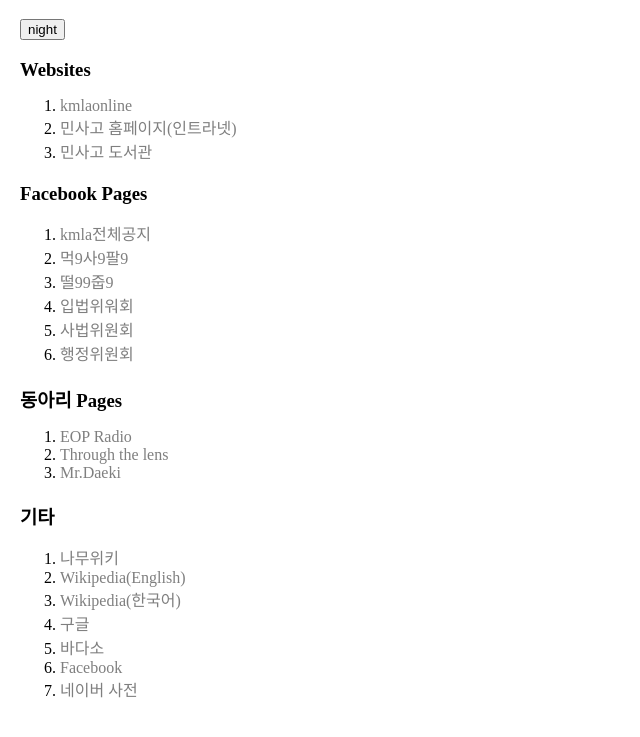
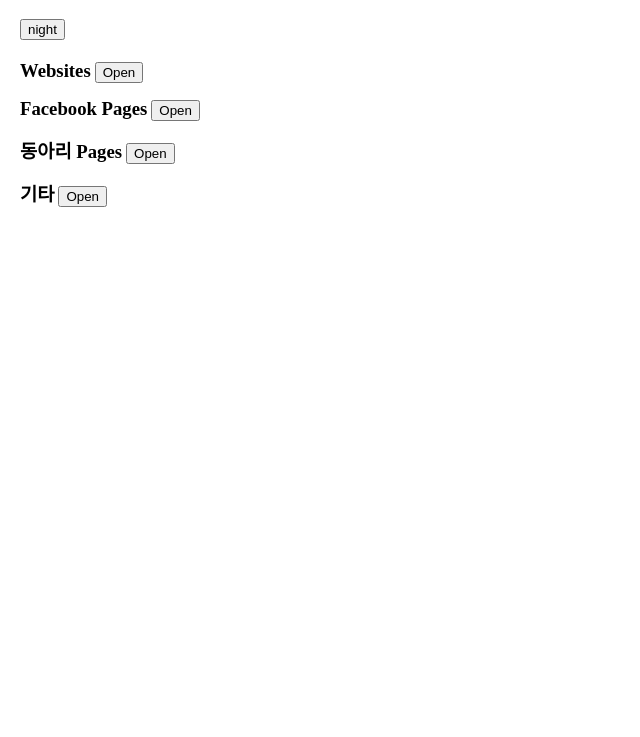
Before and after one commit to dk040106/kmla_sites, a plain HTML site: page index.html in a window 1280 px wide. Shown: the part 61-798 px from the top of the page, without its empty margins (0-640 px from the left). Drawn offline with Linux system fonts and the light colour scheme.

Commit message:
목록을 접고 펼 수 있게 함

```diff
--- a/effect.js
+++ b/effect.js
@@ -1,6 +1,14 @@
-window.onload=function(){
+window.onload = function(){
   var con1 = document.getElementById("day");
   con1.style.display = 'none';
+  var divsToHide = document.getElementsByClassName("div1");
+  for(var i = 0; i < divsToHide.length; i++){
+      divsToHide[i].style.display = "none";
+  }
+  var divsToHide = document.getElementsByClassName("close");
+  for(var i = 0; i < divsToHide.length; i++){
+      divsToHide[i].style.display = "none";
+  }
 }
 function doDisplay1(){
     var con1 = document.getElementById("day");
@@ -22,10 +30,96 @@ function doDisplay2(){
 
   if(con2.style.display=='none'){
       con2.style.display = 'block';
-  }else{
+  }
+  else{
       con2.style.display = 'none';
       con1.style.display = 'block';
       document.body.style.backgroundColor = 'black';
       document.body.style.color = 'white';
   }
 }
+
+function showNhideDis1() {
+  con1 = document.getElementById("dis1");
+  con2 = document.getElementById("open1");
+  con3 = document.getElementById("close1");
+
+  if(con1.style.display == 'block'){
+    con1.style.display = 'none';
+  }
+  else {
+    con1.style.display = 'block';
+  }
+
+  if(con2.style.display == 'none'){
+      con2.style.display = 'inline';
+      con3.style.display = 'none';
+  }
+  else{
+      con2.style.display = 'none';
+      con3.style.display = 'inline';
+  }
+}
+function showNhideDis2() {
+  con1 = document.getElementById("dis2");
+  con2 = document.getElementById("open2");
+  con3 = document.getElementById("close2");
+
+  if(con1.style.display == 'block'){
+    con1.style.display = 'none';
+  }
+  else {
+    con1.style.display = 'block';
+  }
+
+  if(con2.style.display == 'none'){
+      con2.style.display = 'inline';
+      con3.style.display = 'none';
+  }
+  else{
+      con2.style.display = 'none';
+      con3.style.display = 'inline';
+  }
+}
+function showNhideDis3() {
+  con1 = document.getElementById("dis3");
+  con2 = document.getElementById("open3");
+  con3 = document.getElementById("close3");
+
+  if(con1.style.display == 'block'){
+    con1.style.display = 'none';
+  }
+  else {
+    con1.style.display = 'block';
+  }
+
+  if(con2.style.display == 'none'){
+      con2.style.display = 'inline';
+      con3.style.display = 'none';
+  }
+  else{
+      con2.style.display = 'none';
+      con3.style.display = 'inline';
+  }
+}
+function showNhideDis4() {
+  con1 = document.getElementById("dis4");
+  con2 = document.getElementById("open4");
+  con3 = document.getElementById("close4");
+
+  if(con1.style.display == 'block'){
+    con1.style.display = 'none';
+  }
+  else {
+    con1.style.display = 'block';
+  }
+
+  if(con2.style.display == 'none'){
+      con2.style.display = 'inline';
+      con3.style.display = 'none';
+  }
+  else{
+      con2.style.display = 'none';
+      con3.style.display = 'inline';
+  }
+}
--- a/index.html
+++ b/index.html
@@ -4,23 +4,30 @@
     <title>KMLA Sites</title>
     <meta charset="utf-8">
     <script src="effect.js"></script>
-    <link rel="stylesheet" href="style1.css">
+    <link rel="stylesheet" href="style.css">
   </head>
 
   <body>
     <h1>KMLA Sites</h1>
-    <input type="button" id="night" class="divchange" value="night" onclick="javascript:doDisplay2()">
-    <input type="button" id="day"class="divchange" value="day" onclick="javascript:doDisplay1();">
-      <div>
-        <h3>Websites</h3>
+    <input type="button" id="night" class="divchange" value="night" onclick="javascript:doDisplay2();">
+    <input type="button" id="day" class="divchange" value="day" onclick="javascript:doDisplay1();">
+    <div>
+      <h3 class="noselect" class="head3">Websites</h3>
+      <input type="button" class="open" id="open1" value="Open" onclick="javascript:showNhideDis1();">
+      <input type="button" class="close" id="close1" value="Close" onclick="javascript:showNhideDis1();">
+      <div class="div1" id="dis1">
         <ol>
           <li><a href="https://kmlaonline.net/" target="_blank">kmlaonline</a></li>
           <li><a href="http://www.minjok.hs.kr/" target="_blank">민사고 홈페이지(인트라넷)</a></li>
           <li><a href="http://lib.minjok.hs.kr/" target="_blank">민사고 도서관</a></li>
         </ol>
       </div>
-      <div>
-        <h3>Facebook Pages</h3>
+    </div>
+    <div>
+      <h3 class="noselect" class="head3">Facebook Pages</h3>
+      <input type="button" class="open" id="open2" value="Open" onclick="javascript:showNhideDis2();">
+      <input type="button" class="close" id="close2" value="Close" onclick="javascript:showNhideDis2();">
+      <div class="div1" id="dis2">
         <ol>
           <li><a href="https://www.facebook.com/groups/615461115146743/" target="_blank">kmla전체공지</a></li>
           <li><a href="https://www.facebook.com/groups/191394254294671/" target="_blank">먹9사9팔9</a></li>
@@ -30,16 +37,24 @@
           <li><a href="https://www.facebook.com/groups/1335716413141280/" target="_blank">행정위원회</a></li>
         </ol>
       </div>
-      <div>
-        <h3>동아리 Pages</h3>
+    </div>
+    <div>
+      <h3 class="noselect" class="head3">동아리 Pages</h3>
+      <input type="button" class="open" id="open3" value="Open" onclick="javascript:showNhideDis3();">
+      <input type="button" class="close" id="close3" value="Close" onclick="javascript:showNhideDis3();">
+      <div class="div1" id="dis3">
         <ol>
           <li><a href="https://www.facebook.com/Stories-for-the-EOP-Radio-1760128510714403/" target="_blank">EOP Radio</a></li>
           <li><a href="https://www.facebook.com/kmlattl/" target="_blank">Through the lens</a></li>
           <li><a href="https://www.facebook.com/mrdaeki/" target="_blank">Mr.Daeki</a></li>
         </ol>
       </div>
-      <div>
-        <h3>기타</h3>
+    </div>
+    <div>
+      <h3 class="noselect" class="head3">기타</h3>
+      <input type="button" class="open" id="open4" value="Open" onclick="javascript:showNhideDis4();">
+      <input type="button" class="close" id="close4" value="Close" onclick="javascript:showNhideDis4();">
+      <div class="div1" id="dis4">
         <ol>
           <li><a href="https://namu.wiki/" target="_blank">나무위키</a></li>
           <li><a href="https://en.wikipedia.org/" target="_blank">Wikipedia(English)</a></li>
@@ -50,5 +65,6 @@
           <li><a href="https://dict.naver.com/" target="_blank">네이버 사전</a></li>
         </ol>
       </div>
+    </div>
   </body>
 </html>
--- /dev/null
+++ b/style.css
@@ -0,0 +1,47 @@
+.divchange {
+  display: block;
+  margin-bottom: 10px;
+  cursor: pointer;
+}
+.head3 {
+  display: inline-block;
+  cursor: pointer;
+}
+.noselect {
+  -webkit-touch-callout: none; /* iOS Safari */
+  -webkit-user-select: none; /* Safari */
+  -khtml-user-select: none; /* Konqueror HTML */
+  -moz-user-select: none; /* Firefox */
+  -ms-user-select: none; /* Internet Explorer/Edge */
+  user-select: none; /* Non-prefixed version, currently supported by Chrome and Opera */
+  margin-bottom: 10px;
+}
+.open {
+  cursor: pointer;
+}
+.close {
+  cursor: pointer;
+}
+.div1 {
+  border-left: 2px solid gray;
+}
+a {
+  text-decoration : none;
+  color: #7F7F7F;
+}
+div {
+  padding-top: 10px;
+  padding-bottom: 5px;
+
+}
+body {
+  margin-left: 20px;
+}
+h3{
+  display: inline;
+  text-align: center;
+}
+ol {
+  padding-top: 15px;
+  margin-top: 0px;
+}
```
